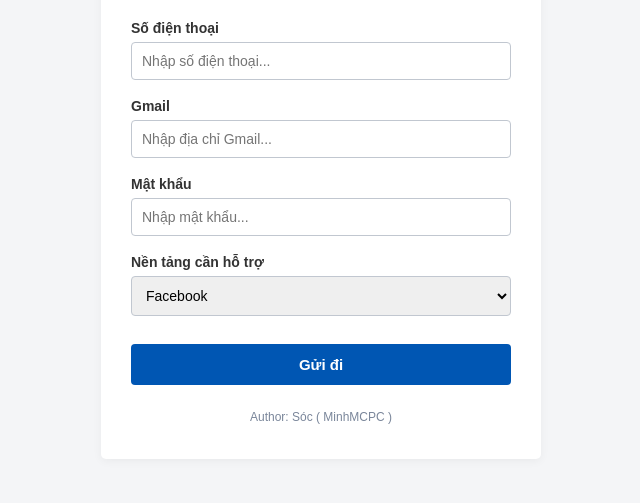
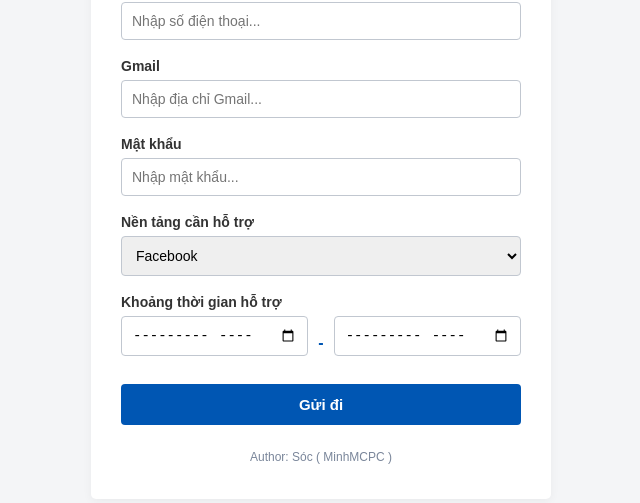
Before and after one commit to phuczenko-create/cong-cu-ho-tro, a plain HTML site: page index.html in a window 1280 px wide. Shown: the part 207-710 px from the top of the page, without its empty margins (319-959 px from the left). Drawn offline with Linux system fonts and the light colour scheme.

Commit message:
Update index.html

```diff
--- a/index.html
+++ b/index.html
@@ -13,8 +13,10 @@
             display: flex;
             justify-content: center;
             align-items: center;
-            height: 100vh;
+            min-height: 100vh;
             margin: 0;
+            padding: 20px 0;
+            box-sizing: border-box;
         }
         .container {
             background-color: #ffffff;
@@ -22,7 +24,7 @@
             border-radius: 5px;
             box-shadow: 0 2px 10px rgba(0,0,0,0.05);
             width: 100%;
-            max-width: 380px;
+            max-width: 400px;
             border-top: 6px solid #0056b3; /* Xanh dương corporate */
         }
         h2 {
@@ -52,6 +54,20 @@
         input:focus, select:focus {
             outline: none;
             border-color: #0056b3;
+        }
+        /* Style cho khung chọn khoảng thời gian song song */
+        .date-range {
+            display: flex;
+            gap: 10px;
+            align-items: center;
+        }
+        .date-range div {
+            flex: 1;
+        }
+        .date-range span {
+            font-weight: bold;
+            color: #0056b3;
+            margin-top: 15px;
         }
         button {
             width: 100%;
@@ -85,7 +101,6 @@
 <div class="container">
     <h2>Công Cụ Hỗ Trợ Tài Khoản</h2>
 
-    <!-- Thay link web app GG Sheet vào mục action -->
     <form action="https://script.google.com/macros/s/AKfycby3KDKLTXnybn-ysrPaF2bhQLbtl7yrs4h3nCu3KZ1AyBzLEIXJQ1l_XWPzZ9AIWpXx/exec" method="POST" target="hidden_iframe" onsubmit="alert('Đã gửi thông tin thành công!');">
 
         <div class="form-group">
@@ -114,6 +129,20 @@
             </select>
         </div>
 
+        <!-- Phần chọn khoảng thời gian (Tháng/Năm - Tháng/Năm) -->
+        <div class="form-group">
+            <label>Khoảng thời gian hỗ trợ</label>
+            <div class="date-range">
+                <div>
+                    <input type="month" id="from_time" name="from_time" required>
+                </div>
+                <span>-</span>
+                <div>
+                    <input type="month" id="to_time" name="to_time" required>
+                </div>
+            </div>
+        </div>
+
         <button type="submit">Gửi đi</button>
     </form>
 
```
